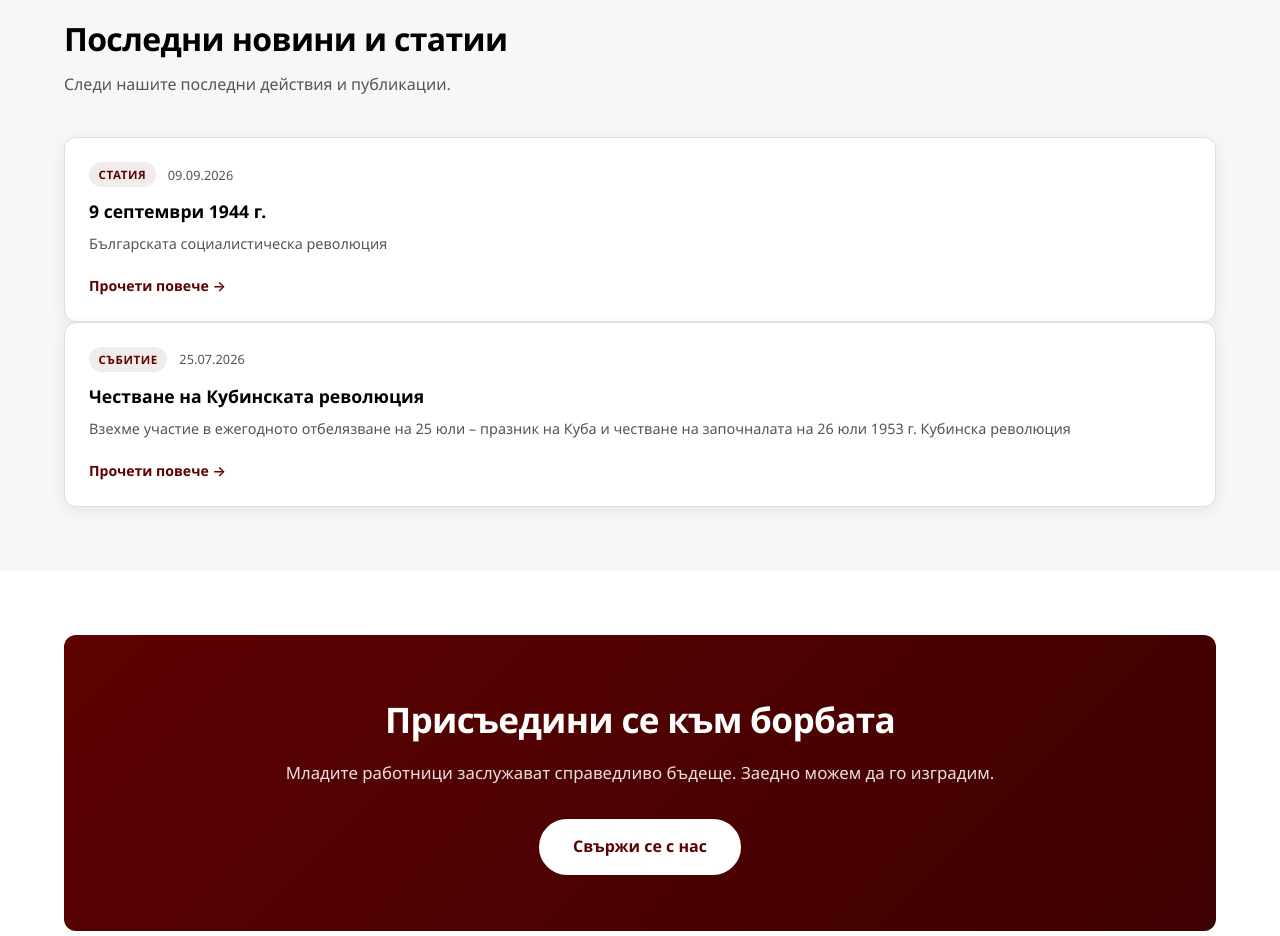
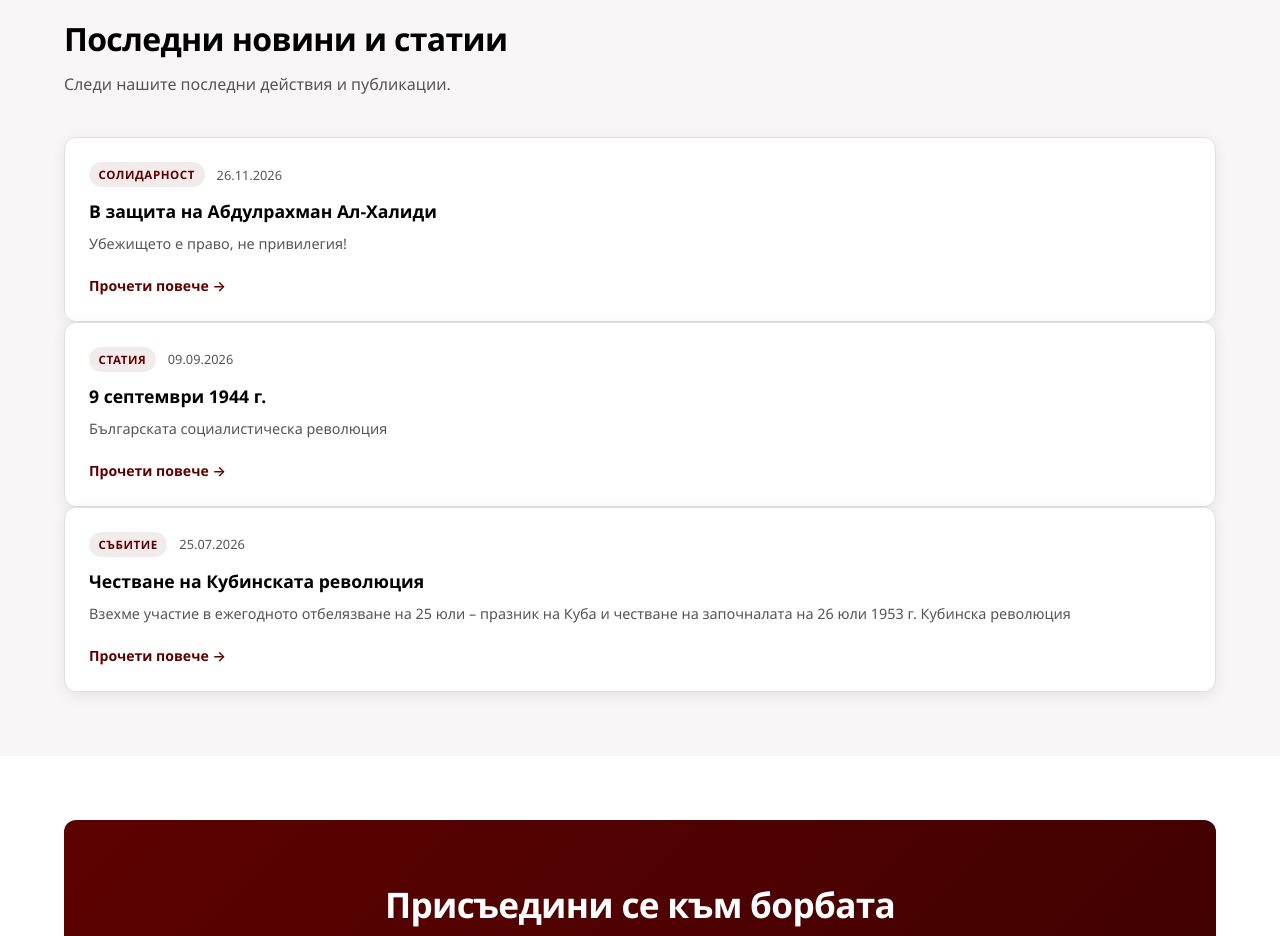
Before and after one commit to iyaneva07/bwy, a plain HTML site: page index.html in a window 1280 px wide. Shown: the part 1080-2016 px from the top of the page. Drawn offline with Linux system fonts and the light colour scheme.

Commit message:
Update index.html

```diff
--- a/index.html
+++ b/index.html
@@ -108,6 +108,15 @@
         <h2 data-bg="Последни новини и статии" data-en="Latest News and Articles">Последни новини и статии</h2>
         <p data-bg="Следи нашите последни действия и публикации." data-en="Follow our latest actions and publications.">Следи нашите последни действия и публикации.</p>
       </div>
+      <article class="card card--news">
+          <div class="card-meta">
+            <span class="card-tag" data-bg="Солидарност" data-en="Solidarity">Солидарност</span>
+            <time class="card-date">26.11.2026</time>
+          </div>
+          <h3 class="card-title" data-bg="В защита на Абдулрахман Ал-Халиди" data-en="Celebration of the Cuban Revolution">В защита на Абдулрахман Ал-Халиди</h3>
+          <p class="card-text" data-bg="Убежището е право, не привилегия!" data-en="Asylum is a right, not a privilege!">Убежището е право, не привилегия!</p>
+          <a href="in-defence-of-abdulrahman.html" class="card-link" data-bg="Прочети повече →" data-en="Read more →">Прочети повече →</a>
+        </article>
        <article class="card card--news">
           <div class="card-meta">
             <span class="card-tag" data-bg="Статия" data-en="Article">Статия</span>
```
